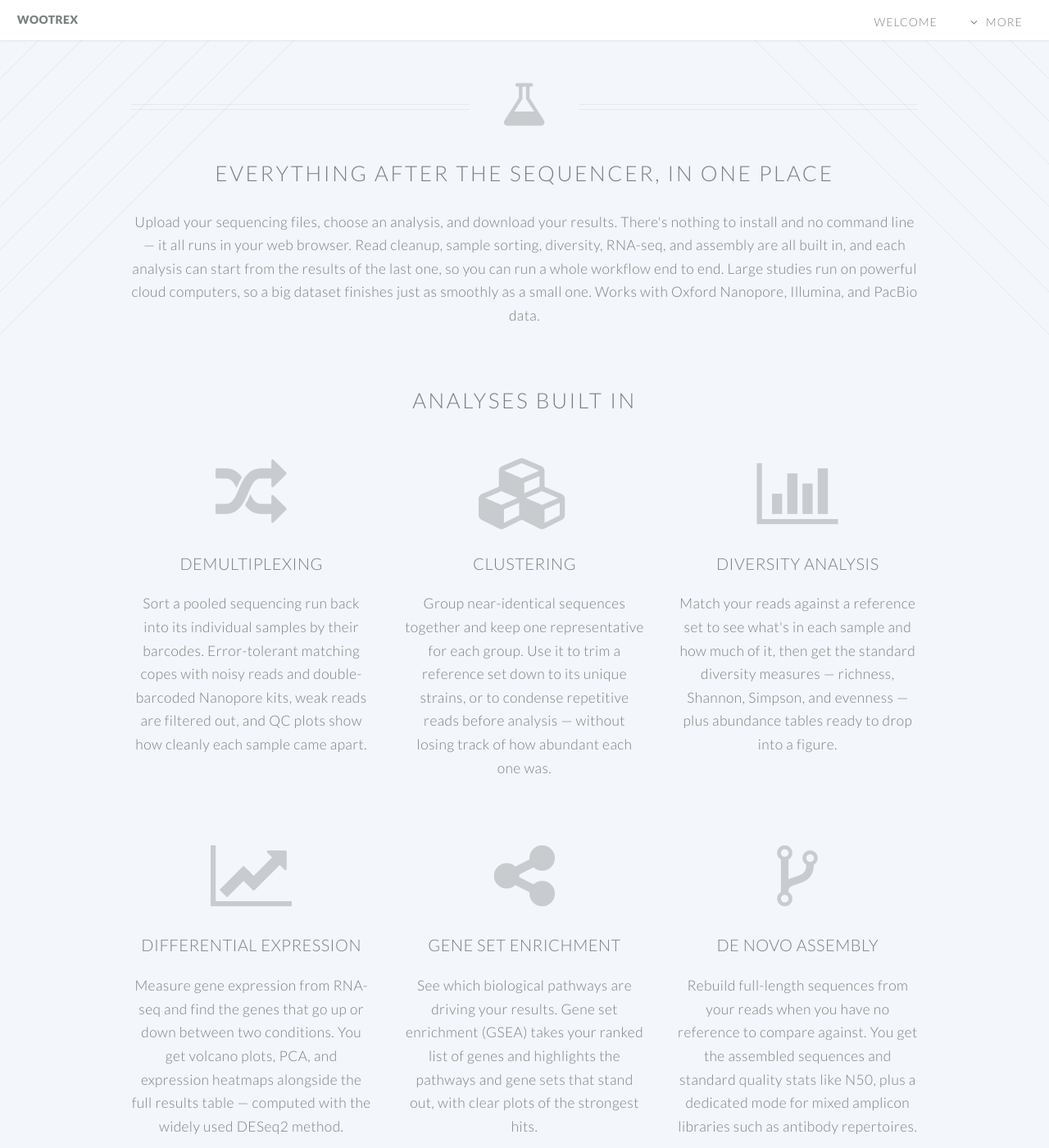
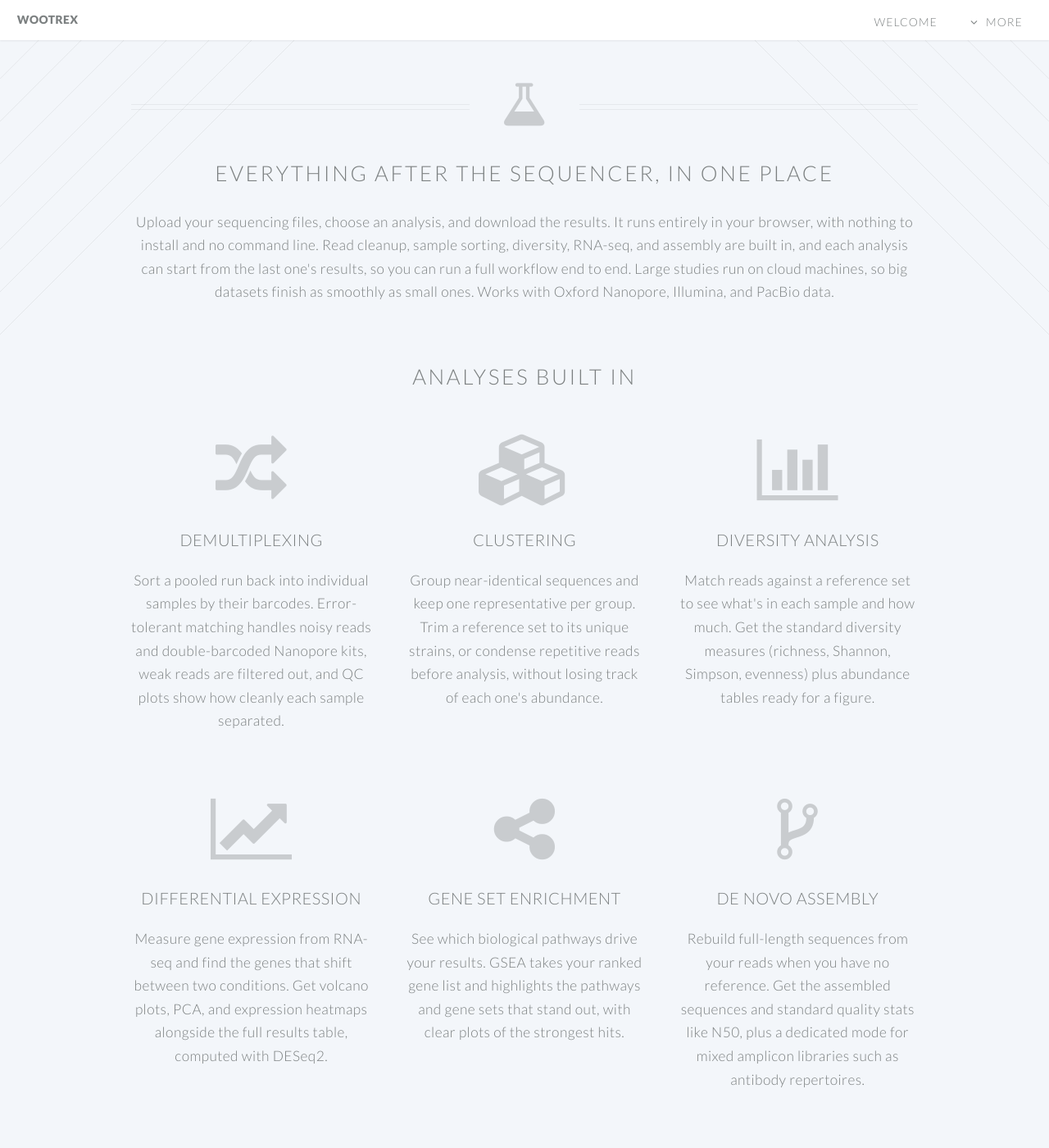
Before and after one commit to uzbit/uzbit.github.io, a Jekyll site: the page built from ngs-analysis-platform/index.html, in a window 1280 px wide and 1400 px high, scrolled down 568 px. Shown: the whole window at 82% size. Built offline with Jekyll 4.4.1, drawn with Linux system fonts in a browser that asks for light colours; some of the changed text lies outside the part shown.

Commit message:
cleaning up

```diff
--- a/ngs-analysis-platform/index.html
+++ b/ngs-analysis-platform/index.html
@@ -22,7 +22,7 @@ title: NGS Analysis Platform
 				<header>
 					<h2>NGS Analysis Platform</h2>
 				</header>
-				<p>Turn your sequencing data into answers &mdash; right in your web browser</p>
+				<p>Turn sequencing data into answers, right in your browser.</p>
 				<footer>
 					<ul class="buttons">
 						<li><a href="https://ngs-analysis.com/" class="button special">Get Started</a></li>
@@ -39,12 +39,11 @@ title: NGS Analysis Platform
 				<header class="special container">
 					<span class="icon fa-flask"></span>
 					<h2>Everything after the sequencer, in one place</h2>
-					<p>Upload your sequencing files, choose an analysis, and download your results. There's nothing to
-					install and no command line &mdash; it all runs in your web browser. Read cleanup, sample sorting,
-					diversity, RNA-seq, and assembly are all built in, and each analysis can start from the results of
-					the last one, so you can run a whole workflow end to end. Large studies run on powerful cloud
-					computers, so a big dataset finishes just as smoothly as a small one. Works with Oxford Nanopore,
-					Illumina, and PacBio data.</p>
+					<p>Upload your sequencing files, choose an analysis, and download the results. It runs entirely in
+					your browser, with nothing to install and no command line. Read cleanup, sample sorting, diversity,
+					RNA-seq, and assembly are built in, and each analysis can start from the last one's results, so you
+					can run a full workflow end to end. Large studies run on cloud machines, so big datasets finish as
+					smoothly as small ones. Works with Oxford Nanopore, Illumina, and PacBio data.</p>
 				</header>
 
 			<!-- Analyses built in -->
@@ -59,9 +58,9 @@ title: NGS Analysis Platform
 								<header>
 									<h3>Demultiplexing</h3>
 								</header>
-								<p>Sort a pooled sequencing run back into its individual samples by their barcodes.
-								Error-tolerant matching copes with noisy reads and double-barcoded Nanopore kits, weak reads
-								are filtered out, and QC plots show how cleanly each sample came apart.</p>
+								<p>Sort a pooled run back into individual samples by their barcodes. Error-tolerant matching
+								handles noisy reads and double-barcoded Nanopore kits, weak reads are filtered out, and QC
+								plots show how cleanly each sample separated.</p>
 							</section>
 						</div>
 						<div class="4u">
@@ -70,9 +69,9 @@ title: NGS Analysis Platform
 								<header>
 									<h3>Clustering</h3>
 								</header>
-								<p>Group near-identical sequences together and keep one representative for each group. Use it
-								to trim a reference set down to its unique strains, or to condense repetitive reads before
-								analysis &mdash; without losing track of how abundant each one was.</p>
+								<p>Group near-identical sequences and keep one representative per group. Trim a reference set
+								to its unique strains, or condense repetitive reads before analysis, without losing track of
+								each one's abundance.</p>
 							</section>
 						</div>
 						<div class="4u">
@@ -81,9 +80,9 @@ title: NGS Analysis Platform
 								<header>
 									<h3>Diversity Analysis</h3>
 								</header>
-								<p>Match your reads against a reference set to see what's in each sample and how much of it,
-								then get the standard diversity measures &mdash; richness, Shannon, Simpson, and evenness
-								&mdash; plus abundance tables ready to drop into a figure.</p>
+								<p>Match reads against a reference set to see what's in each sample and how much. Get the
+								standard diversity measures (richness, Shannon, Simpson, evenness) plus abundance tables ready
+								for a figure.</p>
 							</section>
 						</div>
 					</div>
@@ -94,9 +93,9 @@ title: NGS Analysis Platform
 								<header>
 									<h3>Differential Expression</h3>
 								</header>
-								<p>Measure gene expression from RNA-seq and find the genes that go up or down between two
-								conditions. You get volcano plots, PCA, and expression heatmaps alongside the full results
-								table &mdash; computed with the widely used DESeq2 method.</p>
+								<p>Measure gene expression from RNA-seq and find the genes that shift between two conditions.
+								Get volcano plots, PCA, and expression heatmaps alongside the full results table, computed with
+								DESeq2.</p>
 							</section>
 						</div>
 						<div class="4u">
@@ -105,9 +104,9 @@ title: NGS Analysis Platform
 								<header>
 									<h3>Gene Set Enrichment</h3>
 								</header>
-								<p>See which biological pathways are driving your results. Gene set enrichment (GSEA) takes
-								your ranked list of genes and highlights the pathways and gene sets that stand out, with clear
-								plots of the strongest hits.</p>
+								<p>See which biological pathways drive your results. GSEA takes your ranked gene list and
+								highlights the pathways and gene sets that stand out, with clear plots of the strongest
+								hits.</p>
 							</section>
 						</div>
 						<div class="4u">
@@ -116,9 +115,9 @@ title: NGS Analysis Platform
 								<header>
 									<h3>De novo Assembly</h3>
 								</header>
-								<p>Rebuild full-length sequences from your reads when you have no reference to compare
-								against. You get the assembled sequences and standard quality stats like N50, plus a dedicated
-								mode for mixed amplicon libraries such as antibody repertoires.</p>
+								<p>Rebuild full-length sequences from your reads when you have no reference. Get the assembled
+								sequences and standard quality stats like N50, plus a dedicated mode for mixed amplicon
+								libraries such as antibody repertoires.</p>
 							</section>
 						</div>
 					</div>
@@ -136,9 +135,9 @@ title: NGS Analysis Platform
 								<header>
 									<h3>Fast, even on big data</h3>
 								</header>
-								<p>The platform is tuned to move quickly through large datasets. A smart first pass skips the
-								comparisons that can't matter and spends its time only on the ones that do &mdash; so analyses
-								that used to take hours come back much sooner, with no shortcuts on accuracy.</p>
+								<p>The platform moves quickly through large datasets. A smart first pass skips comparisons that
+								can't matter and spends time only on the ones that do, so analyses that once took hours finish
+								much sooner, with no shortcuts on accuracy.</p>
 							</section>
 						</div>
 						<div class="4u">
@@ -147,9 +146,8 @@ title: NGS Analysis Platform
 								<header>
 									<h3>Scales when you need it</h3>
 								</header>
-								<p>Your analyses run on powerful cloud computers that switch on only when you have work to do.
-								A large study gets the horsepower it needs, and you're not paying for a machine that sits idle
-								between experiments.</p>
+								<p>Analyses run on cloud machines that switch on only when you have work to do. A large study
+								gets the power it needs, and you don't pay for a machine sitting idle between experiments.</p>
 							</section>
 						</div>
 						<div class="4u">
@@ -158,9 +156,9 @@ title: NGS Analysis Platform
 								<header>
 									<h3>Nothing to install</h3>
 								</header>
-								<p>Everything happens in your browser &mdash; upload your files, watch each analysis run in
-								real time, and download the results when it's done. Keep your work organized in projects, and
-								pin the reference files you reach for again and again.</p>
+								<p>Everything happens in your browser: upload files, watch each analysis run in real time, and
+								download the results when it's done. Organize your work in projects, and pin the reference
+								files you use again and again.</p>
 							</section>
 						</div>
 					</div>
@@ -214,10 +212,10 @@ title: NGS Analysis Platform
 								<header>
 									<h3>Results you can publish</h3>
 								</header>
-								<p>Every analysis hands you a complete set of results to download: the numbers,
-								plain-language summaries, and ready-made figures &mdash; diversity tables, volcano plots and
-								heatmaps, QC reports, assembly stats, and more. The exact settings you used are saved with
-								every run, so your work is always reproducible.</p>
+								<p>Every analysis gives you a complete set of results to download: the numbers, plain-language
+								summaries, and ready-made figures such as diversity tables, volcano plots, heatmaps, QC
+								reports, and assembly stats. The exact settings are saved with every run, so your work stays
+								reproducible.</p>
 							</section>
 						</div>
 						<div class="6u">
@@ -238,7 +236,7 @@ title: NGS Analysis Platform
 				<header class="special container">
 					<span class="icon fa-flask"></span>
 					<h2>Ready to analyze your reads?</h2>
-					<p>Start a project on the platform, or get in touch and we'll help you get your workflow set up.</p>
+					<p>Start a project, or get in touch and we'll help set up your workflow.</p>
 					<footer>
 						<ul class="buttons">
 							<li><a href="https://ngs-analysis.com/" class="button special">Get Started</a></li>
```
Also changed, not shown: other parts of ngs-analysis-platform/index.html (+7 -7 lines).
